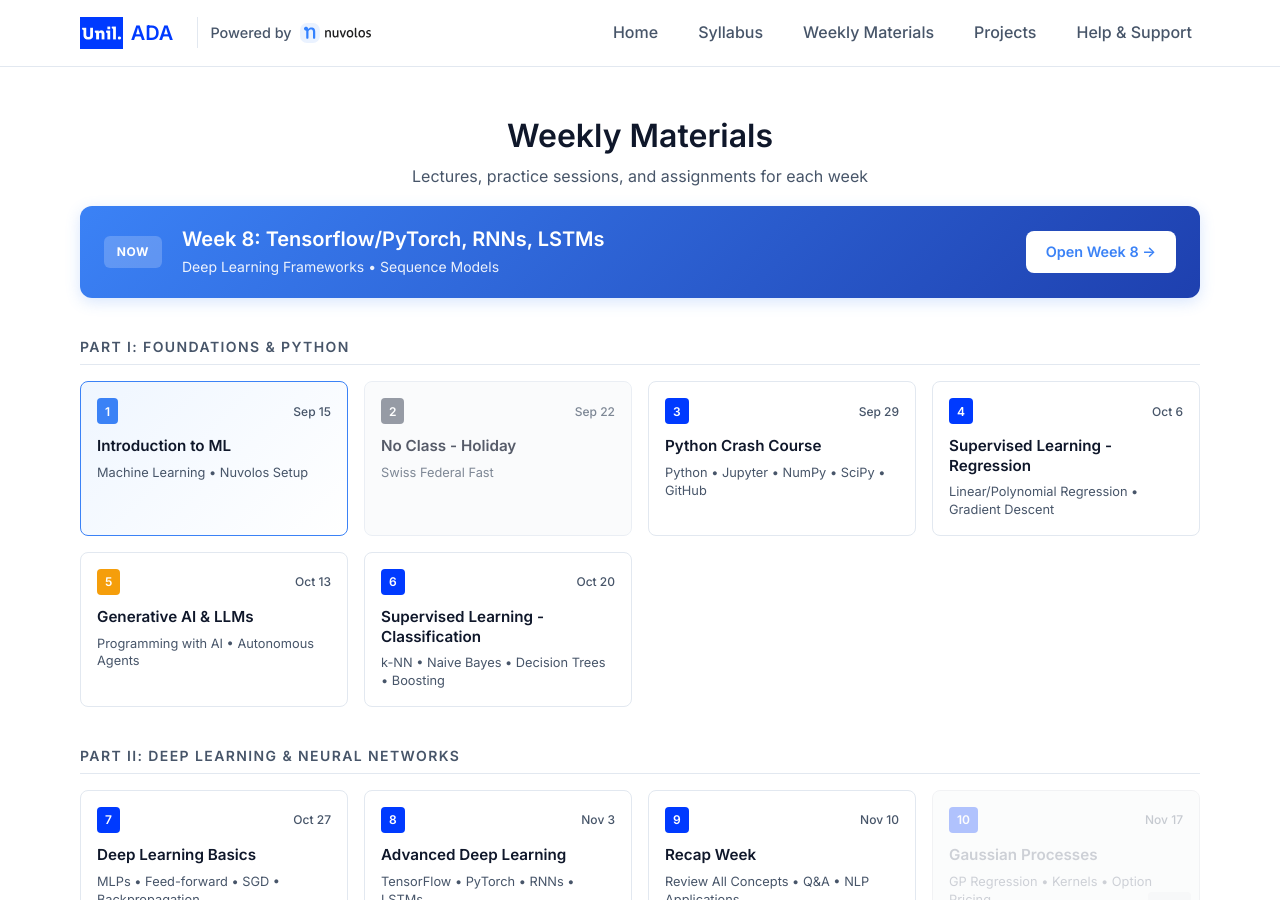
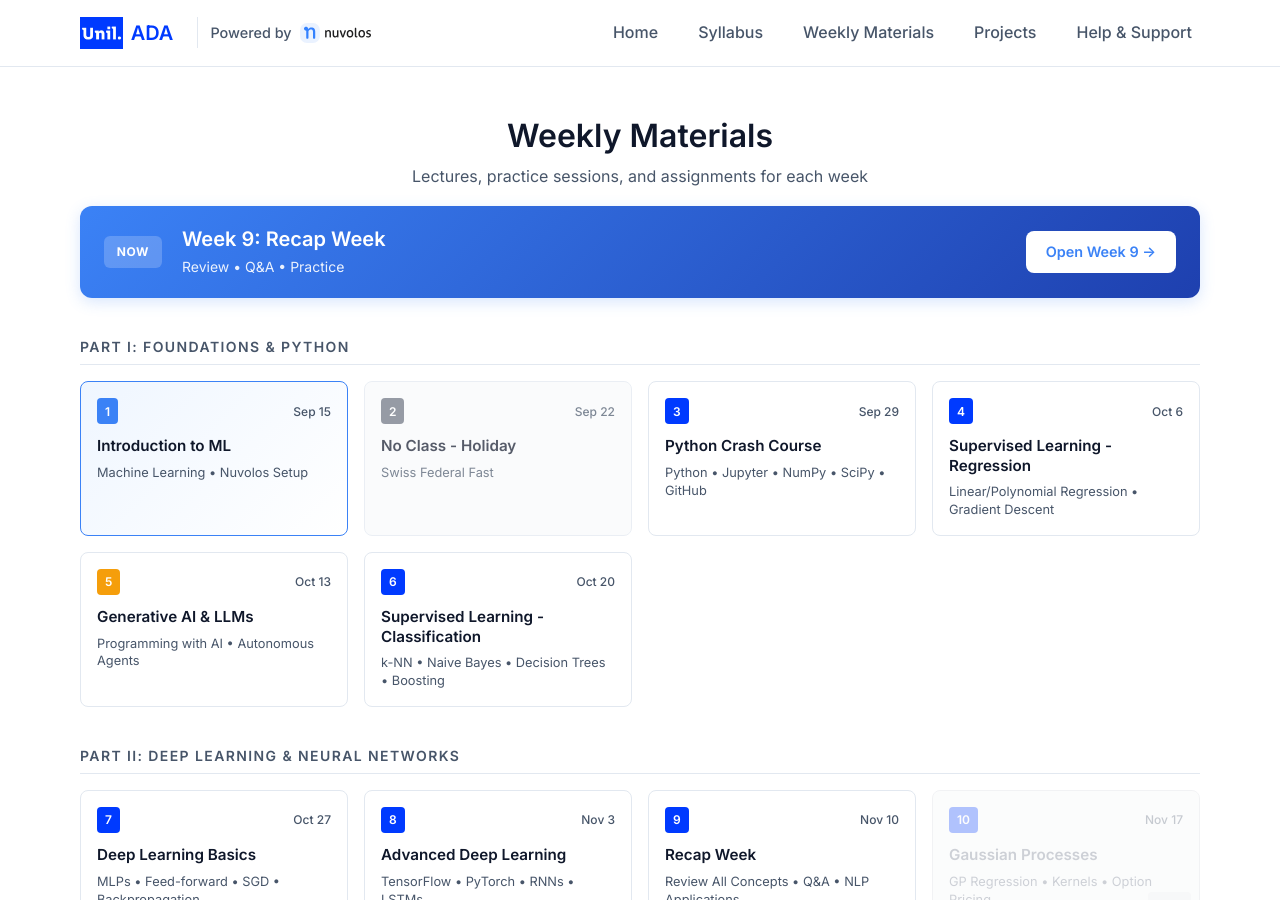
Before and after one commit to ap-unil-2025/ada-course-materials, a Jekyll site: the page built from docs/weekly-materials.md, in a window 1280 px wide and 900 px high. Built offline with Jekyll 4.4.1, drawn with Linux system fonts in a browser that asks for light colours.

Commit message:
🔄 Weekly update: Set current week on main and weekly pages - 2025-11-10

```diff
--- a/docs/index.html
+++ b/docs/index.html
@@ -9,8 +9,8 @@ layout: default
     <div class="current-content">
       <span class="current-label">NOW</span>
       <div class="current-info">
-        <h2>Week 8: Tensorflow/PyTorch, RNNs, LSTMs</h2>
-        <p>Deep Learning Frameworks • Sequence Models</p>
+        <h2>Week 9: Recap Week</h2>
+        <p>Review • Q&A • Practice</p>
       </div>
     </div>
     <a href="{{ '/weekly-materials' | relative_url }}" class="current-btn">Access Weekly Hub →</a>
--- a/docs/weekly-materials.md
+++ b/docs/weekly-materials.md
@@ -33,11 +33,11 @@ layout: default
     <div class="current-content">
       <span class="current-label">NOW</span>
       <div class="current-info">
-        <h2>Week 8: Tensorflow/PyTorch, RNNs, LSTMs</h2>
-        <p>Deep Learning Frameworks • Sequence Models</p>
+        <h2>Week 9: Recap Week</h2>
+        <p>Review • Q&A • Practice</p>
       </div>
     </div>
-    <a href="{{ '/week/week08' | relative_url }}" class="current-btn">Open Week 8 →</a>
+    <a href="{{ '/week/week09' | relative_url }}" class="current-btn">Open Week 9 →</a>
   </div>
 
   <section class="course-section">
```
Also changed, not shown: .github/last-weekly-update.txt (added).
